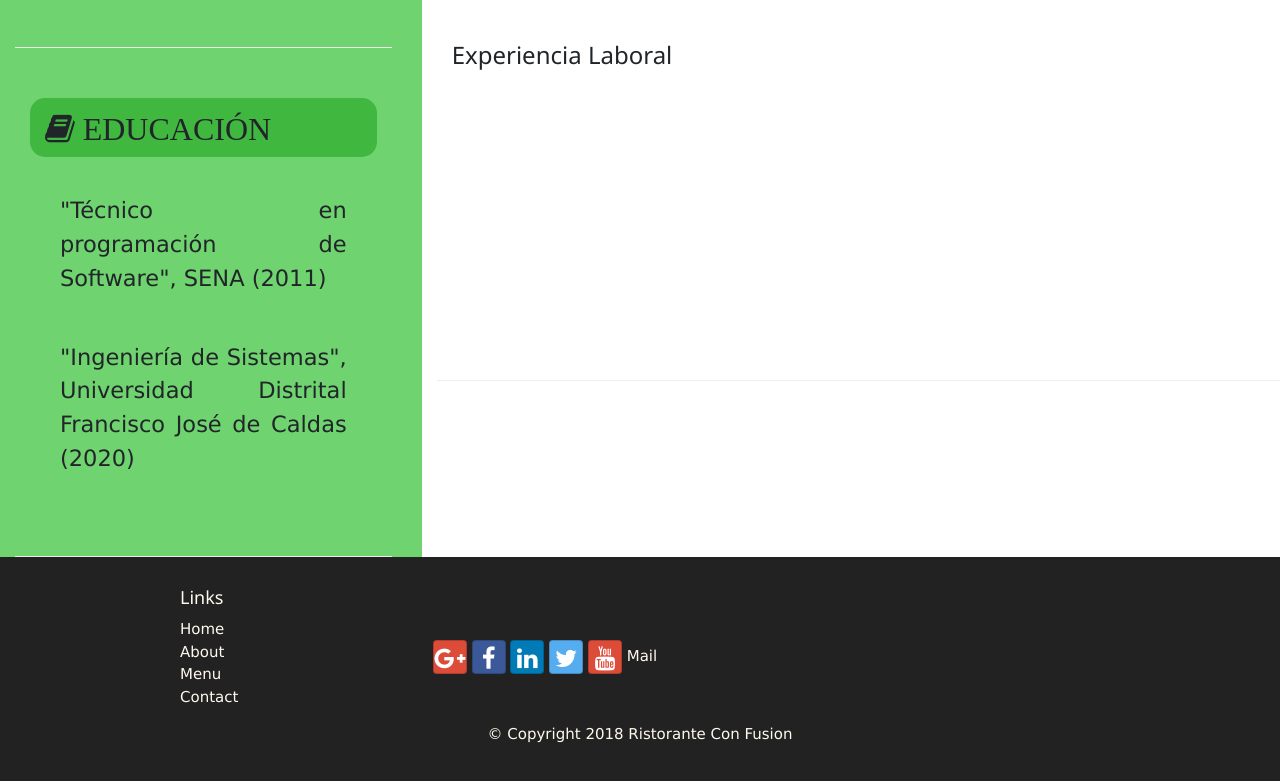
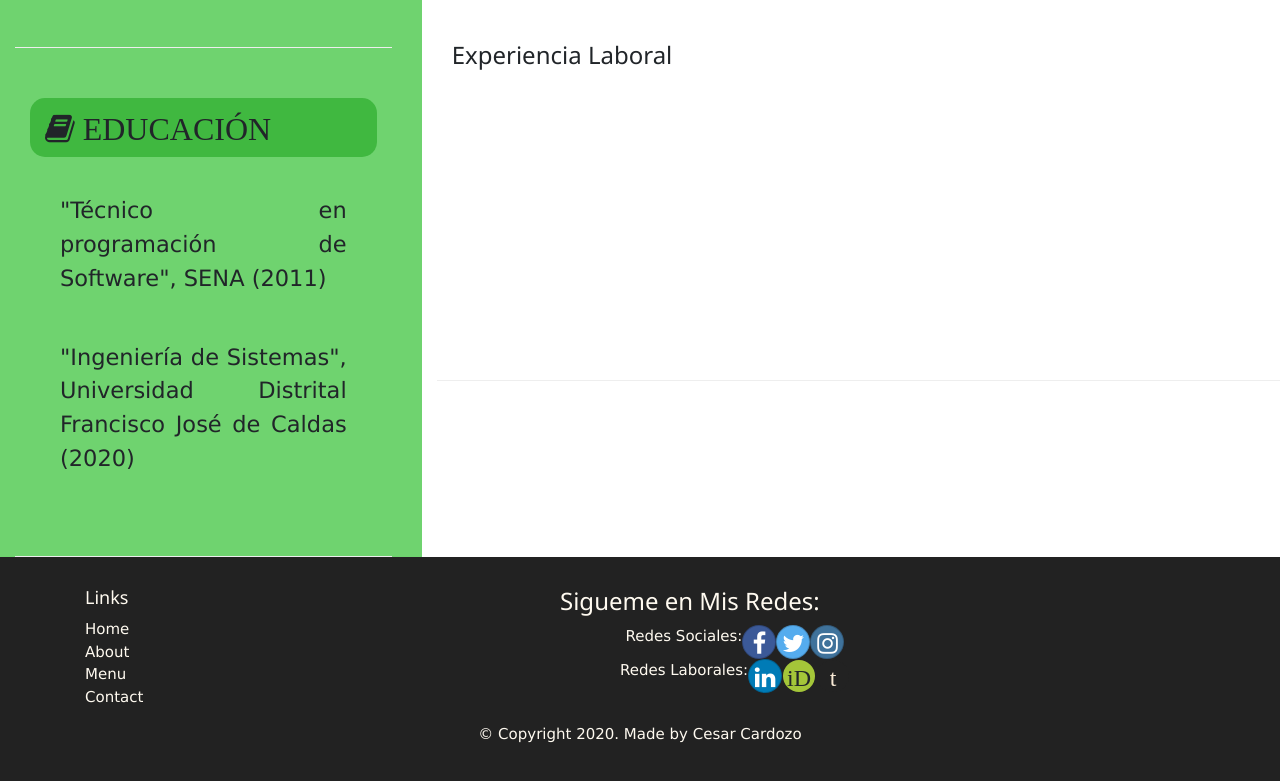
Before and after one commit to IntyKillaRaymi/IntyKillaRaymi.github.io, a website: page index.html in a window 1280 px wide. Shown: the part 868-1649 px from the top of the page. Drawn offline with nearby package versions, Linux system fonts and the light colour scheme.

Commit message:
Linked Data

```diff
--- a/Styles/Style.css
+++ b/Styles/Style.css
@@ -65,3 +65,17 @@ aside p{
     padding: 15px 30px;
     font-size: 150%;
 }
+
+.btn-social-icon{
+    border-radius: 50%;
+}
+
+.fa-orcid{
+    background: #a4c639;
+}
+
+.fa-torrebio{
+    color: antiquewhite;
+    background: #222222;
+    border: 3px solid  #a4c639;
+}
--- a/index.html
+++ b/index.html
@@ -149,7 +149,7 @@
     <footer class="footer">
         <div class="container">
             <div class="row">
-                <div class="col-4 offset-1 col-sm-2">
+                <div class="col-2 col-sm-2">
                     <h5>Links</h5>
                     <ul class="list-unstyled">
                         <li><a href="#">Home</a></li>
@@ -158,23 +158,25 @@
                         <li><a href="#">Contact</a></li>
                     </ul>
                 </div>
-                <div class="col-12 col-sm-4 align-self-center">
-                    <div class="text-center">
-                        <ul class="list-unstyled">
-
-                        </ul>
-                        <a href="http://google.com/+" class="btn btn-social-icon btn-google"><i class="fa fa-google-plus fa-lg"></i></a>
-                        <a href="http://www.facebook.com/profile.php?id=" class="btn btn-social-icon btn-facebook"><i class="fa fa-facebook fa-lg"></i></a>
-                        <a href="http://www.linkedin.com/in/" class="btn btn-social-icon btn-linkedin"><i class="fa fa-linkedin fa-lg"></i></a>
-                        <a href="http://twitter.com/" class="btn btn-social-icon btn-twitter"><i class="fa fa-twitter fa-lg"></i></a>
-                        <a href="http://youtube.com/" class="btn btn-social-icon btn-google"><i class="fa fa-youtube fa-lg"></i></a>
-                        <a href="mailto:">Mail</a></li>
+                <div class="col-md-4 col-xs-4 offset-3">
+                    <h3>Sigueme en Mis Redes:</h3>
+                    <div class="row justify-content-center">
+                        <span class="col-xs-10">Redes Sociales:</span>
+                        <a href="https://www.facebook.com/cesar.m.forero" target="blank" class="btn btn-social-icon btn-facebook"><i class="fa fa-facebook fa-lg"></i></a>
+                        <a href="https://twitter.com/CesarCardozoUD" target="blank"  class="btn btn-social-icon btn-twitter"><i class="fa fa-twitter fa-lg"></i></a>
+                        <a href="https://www.instagram.com/cesarcardozoud/" target="blank" class="btn btn-social-icon btn-instagram"><i class="fa fa-instagram fa-lg"></i></a>
+                    </div>
+                    <div class="row justify-content-center">
+                        <span>Redes Laborales:</span>
+                        <a href="https://www.linkedin.com/in/cesarcardozoud/" target="blank" class="btn btn-social-icon btn-linkedin"><i class="fa fa-linkedin fa-lg"></i></a>
+                        <a href="https://orcid.org/0000-0002-0983-519X" target="blank" class="btn btn-social-icon"><i class="fa fa-orcid fa-lg">iD</i></a>
+                        <a href="https://bio.torre.co/es/cesarcardozoud" target="blank" class="btn btn-social-icon"><i class="fa fa-torrebio fa-lg">t</i></a>
                     </div>
                 </div>
            </div>
            <div class="row justify-content-center">
                 <div class="col-auto">
-                    <p>© Copyright 2018 Ristorante Con Fusion</p>
+                    <p>© Copyright 2020. Made by Cesar Cardozo</p>
                 </div>
            </div>
         </div>
```
